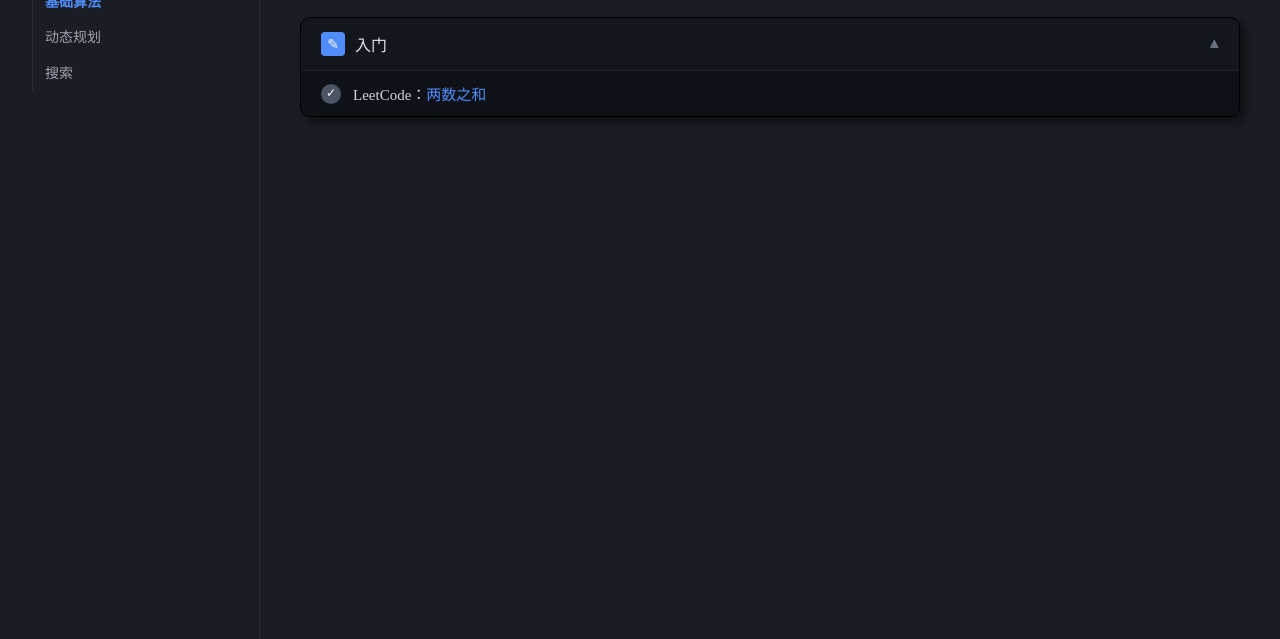
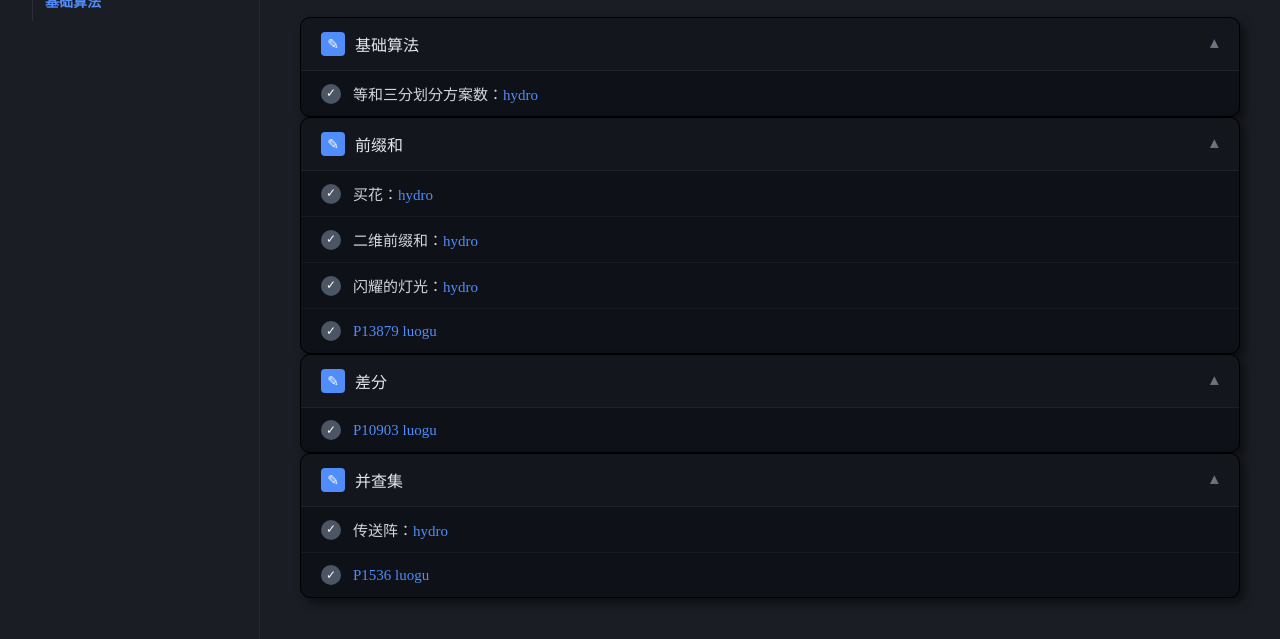
Before and after one commit to lcw1216/hajitu-Podcast, a website: page Podcast/probelm-set.html in a window 1280 px wide. Shown: the part 185-824 px from the top of the page. Drawn offline with Linux system fonts and the light colour scheme.

Commit message:
feat: replace problem set with problem-set.md content only
Keep only 基础算法 section with content from problem-set.md:
基础算法: 等和三分划分方案数
前缀和: 买花, 二维前缀和, 闪耀的灯光, P13879
差分: P10903
并查集: 传送阵, P1536

Co-Authored-By: Claude Opus 4.8 (1M context) <noreply@anthropic.com>

```diff
--- a/Podcast/probelm-set.html
+++ b/Podcast/probelm-set.html
@@ -206,71 +206,79 @@
                     <div class="ps-group-label">哈基图的题单</div>
                     <ul class="ps-subitems">
                         <li><a href="#basic-algo" class="ps-cat-link active" data-target="basic-algo">基础算法</a></li>
-                        <li><a href="#dp" class="ps-cat-link" data-target="dp">动态规划</a></li>
-                        <li><a href="#search" class="ps-cat-link" data-target="search">搜索</a></li>
                     </ul>
                 </div>
             </aside>
 
             <main class="ps-main">
-                <!-- 动态规划区：独立的标题 + 独立卡片 -->
-                <section class="ps-section" id="dp" style="display:none;">
-                    <h1 class="ps-title">动态规划</h1>
+                <!-- 基础算法区（默认显示）—— 只包含 problem-set.md 中的内容 -->
+                <section class="ps-section" id="basic-algo">
+                    <h1 class="ps-title">基础算法</h1>
 
                     <div class="ps-card open">
                         <div class="ps-card-head" onclick="this.parentElement.classList.toggle('open')">
-                            <span class="ps-name"><span class="ps-icon">✎</span>线性 DP</span>
+                            <span class="ps-name"><span class="ps-icon">✎</span>基础算法</span>
                             <span class="ps-toggle">▾</span>
                         </div>
                         <div class="ps-card-body">
+                            <div class="ps-problem" data-id="ba-001">
+                                <span class="ps-dot dim">✓</span>
+                                <span class="ps-text">等和三分划分方案数：<a href="http://47.121.118.174/p/513" target="_blank">hydro</a></span>
+                            </div>
                         </div>
                     </div>
 
                     <div class="ps-card open">
                         <div class="ps-card-head" onclick="this.parentElement.classList.toggle('open')">
-                            <span class="ps-name"><span class="ps-icon">✎</span>区间 DP</span>
+                            <span class="ps-name"><span class="ps-icon">✎</span>前缀和</span>
                             <span class="ps-toggle">▾</span>
                         </div>
                         <div class="ps-card-body">
-                        </div>
-                    </div>
-                </section>
-
-                <!-- 搜索区：与动态规划完全独立的另一个大区 -->
-                <section class="ps-section" id="search" style="display:none;">
-                    <h1 class="ps-title">搜索</h1>
-
-                    <div class="ps-card open">
-                        <div class="ps-card-head" onclick="this.parentElement.classList.toggle('open')">
-                            <span class="ps-name"><span class="ps-icon">✎</span>DFS</span>
-                            <span class="ps-toggle">▾</span>
-                        </div>
-                        <div class="ps-card-body">
+                            <div class="ps-problem" data-id="ba-002">
+                                <span class="ps-dot dim">✓</span>
+                                <span class="ps-text">买花：<a href="http://47.121.118.174/p/170" target="_blank">hydro</a></span>
+                            </div>
+                            <div class="ps-problem" data-id="ba-003">
+                                <span class="ps-dot dim">✓</span>
+                                <span class="ps-text">二维前缀和：<a href="http://47.121.118.174/p/42" target="_blank">hydro</a></span>
+                            </div>
+                            <div class="ps-problem" data-id="ba-004">
+                                <span class="ps-dot dim">✓</span>
+                                <span class="ps-text">闪耀的灯光：<a href="http://47.121.118.174/p/617" target="_blank">hydro</a></span>
+                            </div>
+                            <div class="ps-problem" data-id="ba-005">
+                                <span class="ps-dot dim">✓</span>
+                                <span class="ps-text"><a href="https://www.luogu.com.cn/problem/P13879" target="_blank">P13879 luogu</a></span>
+                            </div>
                         </div>
                     </div>
 
                     <div class="ps-card open">
                         <div class="ps-card-head" onclick="this.parentElement.classList.toggle('open')">
-                            <span class="ps-name"><span class="ps-icon">✎</span>BFS</span>
+                            <span class="ps-name"><span class="ps-icon">✎</span>差分</span>
                             <span class="ps-toggle">▾</span>
                         </div>
                         <div class="ps-card-body">
+                            <div class="ps-problem" data-id="ba-006">
+                                <span class="ps-dot dim">✓</span>
+                                <span class="ps-text"><a href="https://www.luogu.com.cn/problem/P10903" target="_blank">P10903 luogu</a></span>
+                            </div>
                         </div>
                     </div>
-                </section>
-                <!-- 基础算法区（默认显示） -->
-                <section class="ps-section" id="basic-algo">
-                    <h1 class="ps-title">基础算法</h1>
 
                     <div class="ps-card open">
                         <div class="ps-card-head" onclick="this.parentElement.classList.toggle('open')">
-                            <span class="ps-name"><span class="ps-icon">✎</span>入门</span>
+                            <span class="ps-name"><span class="ps-icon">✎</span>并查集</span>
                             <span class="ps-toggle">▾</span>
                         </div>
                         <div class="ps-card-body">
-                            <div class="ps-problem" data-id="ba-001">
+                            <div class="ps-problem" data-id="ba-007">
                                 <span class="ps-dot dim">✓</span>
-                                <span class="ps-text">LeetCode：<a href="https://leetcode.cn/problems/two-sum/" target="_blank">两数之和</a></span>
+                                <span class="ps-text">传送阵：<a href="http://47.121.118.174/p/608" target="_blank">hydro</a></span>
+                            </div>
+                            <div class="ps-problem" data-id="ba-008">
+                                <span class="ps-dot dim">✓</span>
+                                <span class="ps-text"><a href="https://www.luogu.com.cn/problem/P1536" target="_blank">P1536 luogu</a></span>
                             </div>
                         </div>
                     </div>
```
